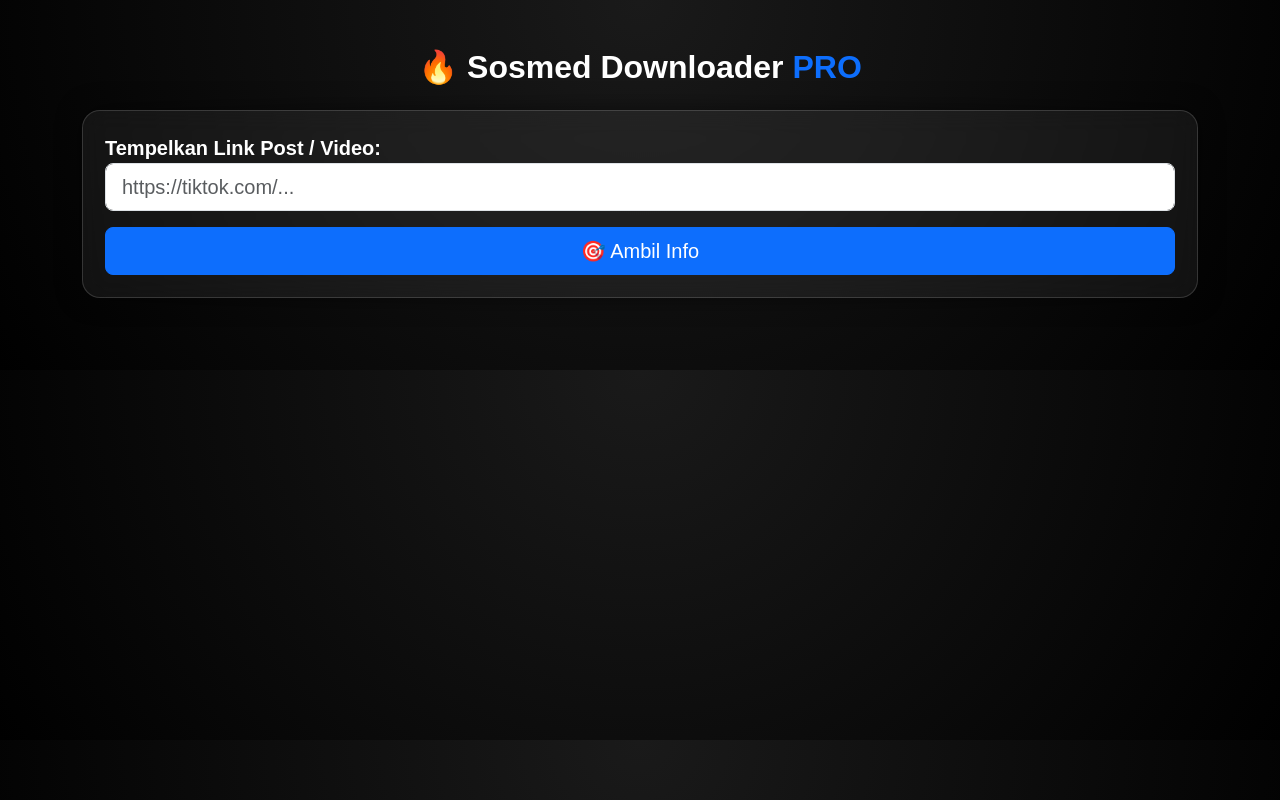
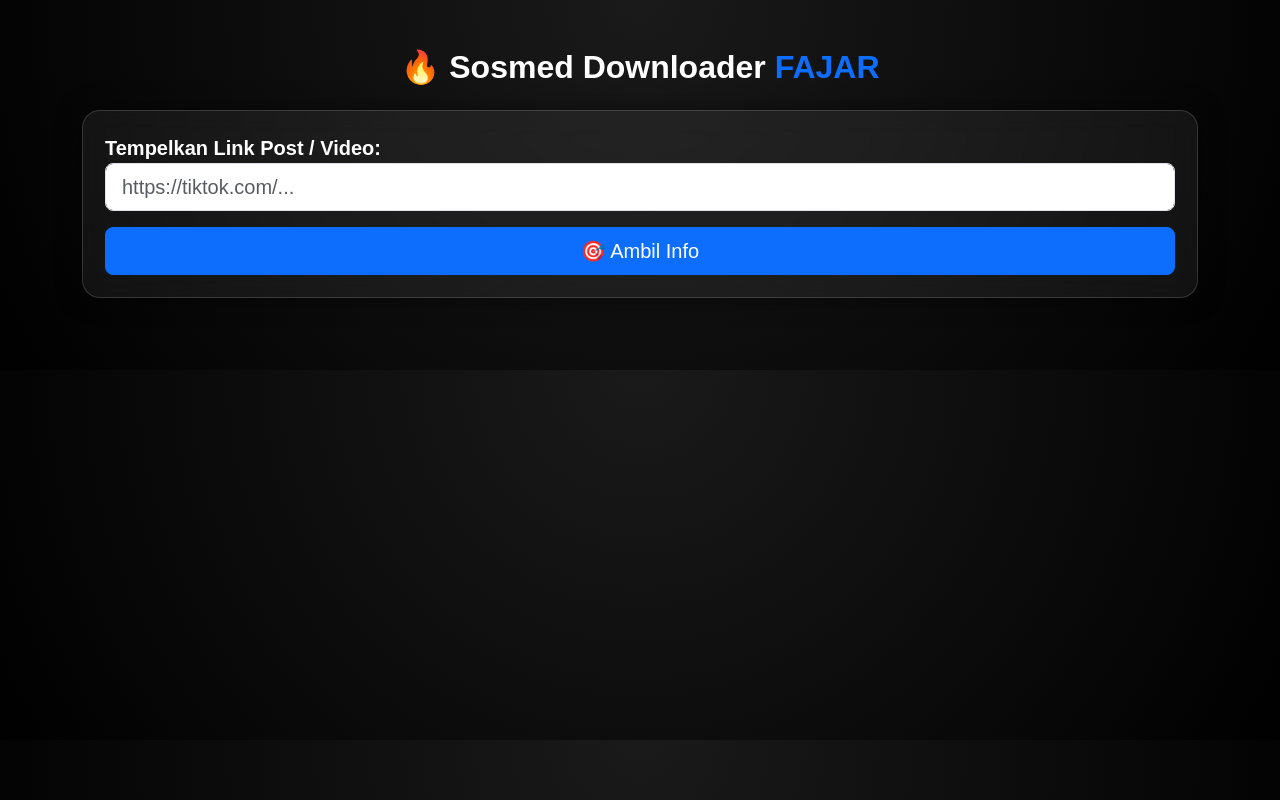
Before and after one commit to putrafajarr/my-sosmed-download, a website: page public/index.html in a window 1280 px wide. Drawn offline with nearby package versions, Linux system fonts and the light colour scheme.

Commit message:
index.html

```diff
--- a/public/index.html
+++ b/public/index.html
@@ -50,7 +50,7 @@ body {
 
 <div class="container py-5">
 
-<h2 class="text-center fw-bold mb-4">🔥 Sosmed Downloader <span class="text-primary">PRO</span></h2>
+<h2 class="text-center fw-bold mb-4">🔥 Sosmed Downloader <span class="text-primary">FAJAR</span></h2>
 
 <div class="glass-box mb-4">
   <label class="fw-bold fs-5">Tempelkan Link Post / Video:</label>
```
